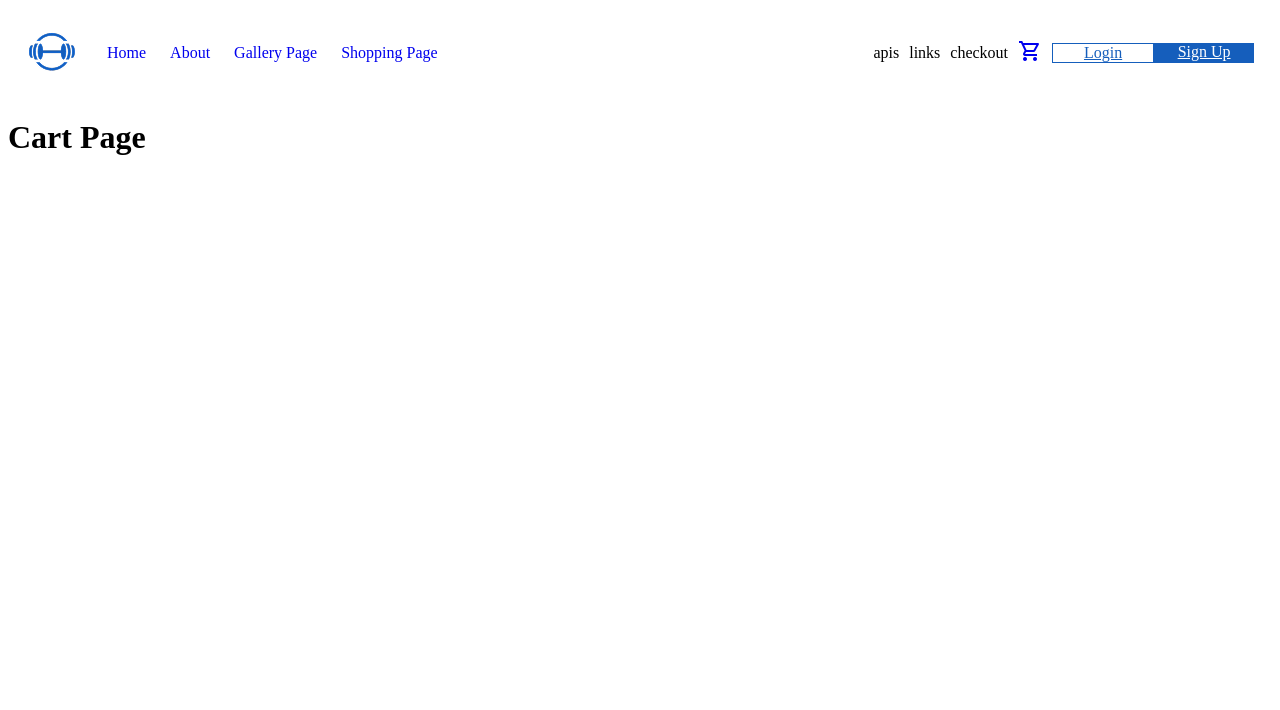
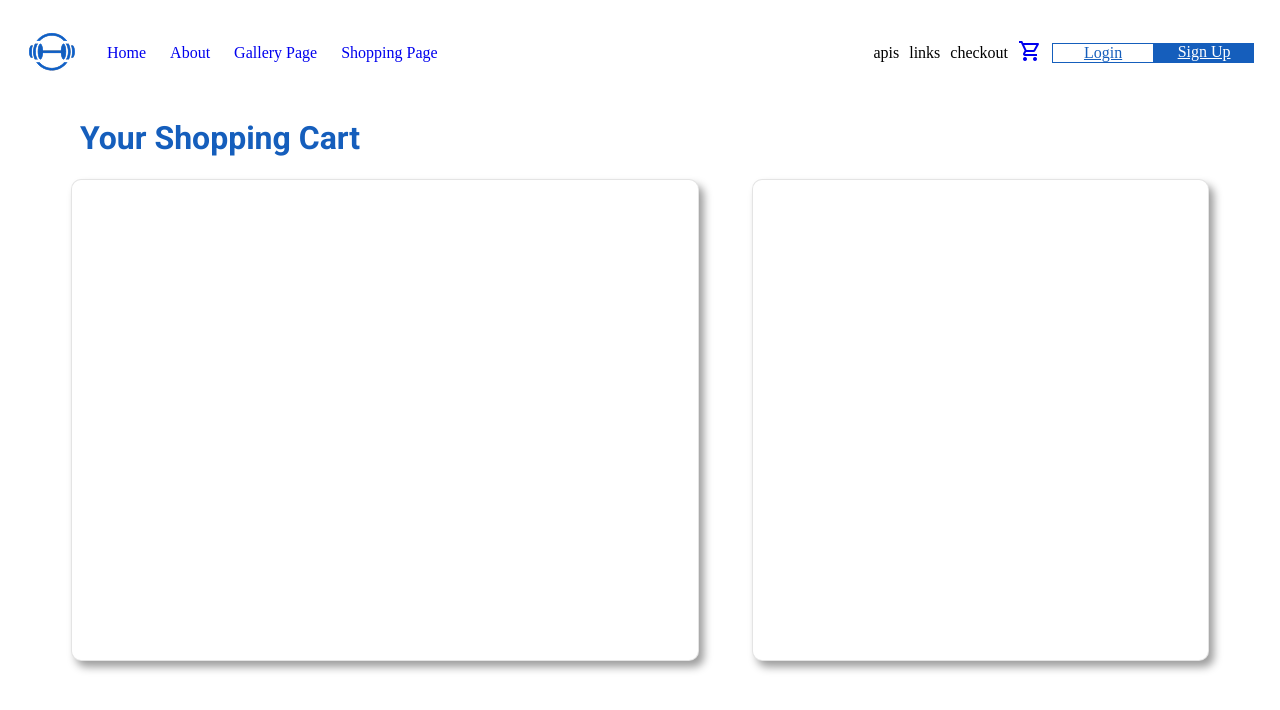
Before and after one commit to kamjohn777/WGU-web-project, a website: page Frontend/public/html/cartPage.html in a window 1280 px wide. Drawn offline with nearby package versions, Linux system fonts and the light colour scheme.

Commit message:
adding more code

```diff
--- a/Frontend/public/css/cartPage.css
+++ b/Frontend/public/css/cartPage.css
@@ -1,20 +1,36 @@
 /* body { background: red !important; } */
+@import url(./variables.css);
+@import url("https://fonts.googleapis.com/css2?family=Roboto:ital,wght@0,100..900;1,100..900&display=swap");
+@import url("https://fonts.googleapis.com/css2?family=Roboto:ital,wght@0,100..900;1,100..900&family=Rock+Salt&display=swap");
+.cart-h1 {
+    margin-left: 4.5rem;
+    color: var(--box-jump-blue);
+    font-family: "roboto", sans-serif;
+}
+
 .cart-parent-container {
-    width: 100%;
+    width: 90%;
     max-width: 1900px;
     max-height: 100vh;
+    display: flex;
+    justify-content: space-between;
+    margin: auto;
 }
 
 .items-display {
- width: 60%;
+ width: 55%;
+ height: 30rem;
  background-color: #ffffff;
- box-shadow: 2px 2px 2px black;
+ box-shadow: 5px 6px 8px #00000063;
  border-radius: 10px;
+ border: #0000001b 1px solid;
 }
 
 .total-display {
     width: 40%;
+    height: 30rem;
     background-color: #ffffff;
-    box-shadow: 2px 2px 2px black;
+    box-shadow: 5px 6px 8px #00000063;
     border-radius: 10px;
+    border: #0000001b 1px solid;
 }
--- a/Frontend/public/html/cartPage.html
+++ b/Frontend/public/html/cartPage.html
@@ -8,15 +8,13 @@
     <title>Document</title>
 </head>
 <body>
-    <h1>Cart Page</h1>
+    <h1 class="cart-h1">Your Shopping Cart</h1>
 
     <div class="cart-parent-container">
         <div class="items-display">
-
         </div>
 
         <div class="total-display">
-
         </div>
     </div>
 
```
